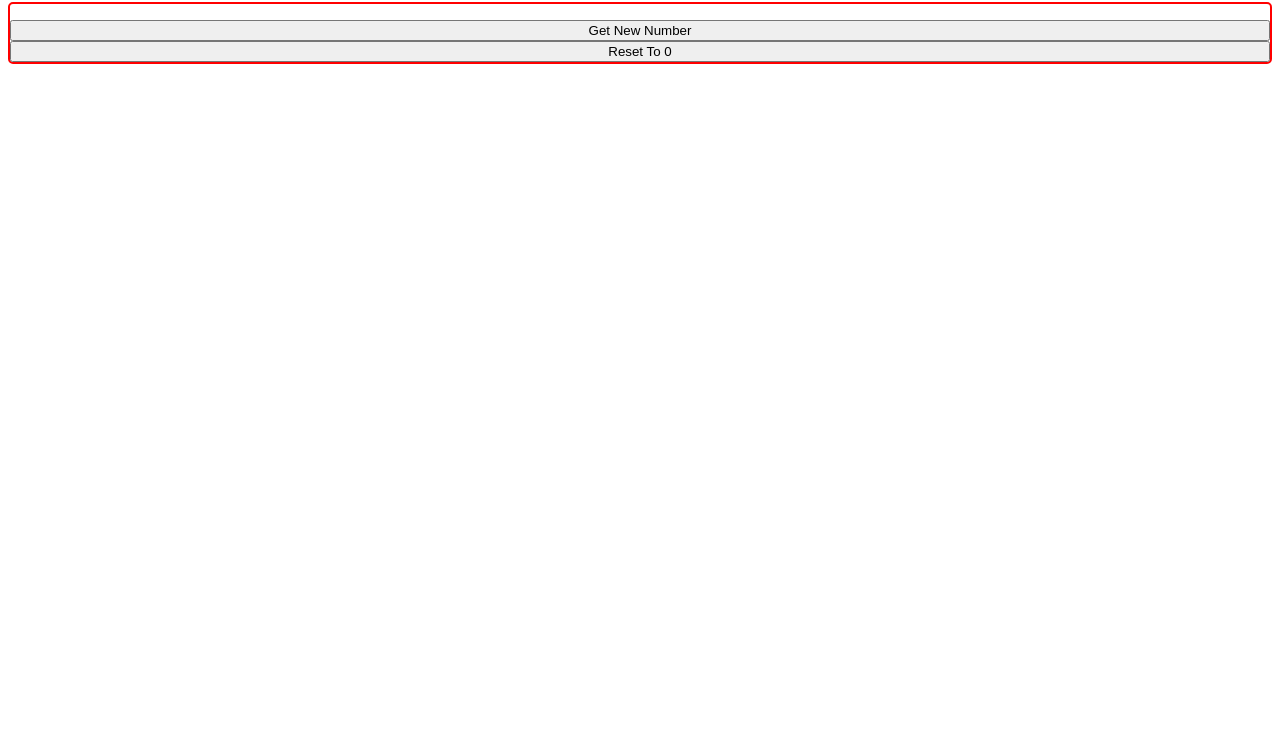
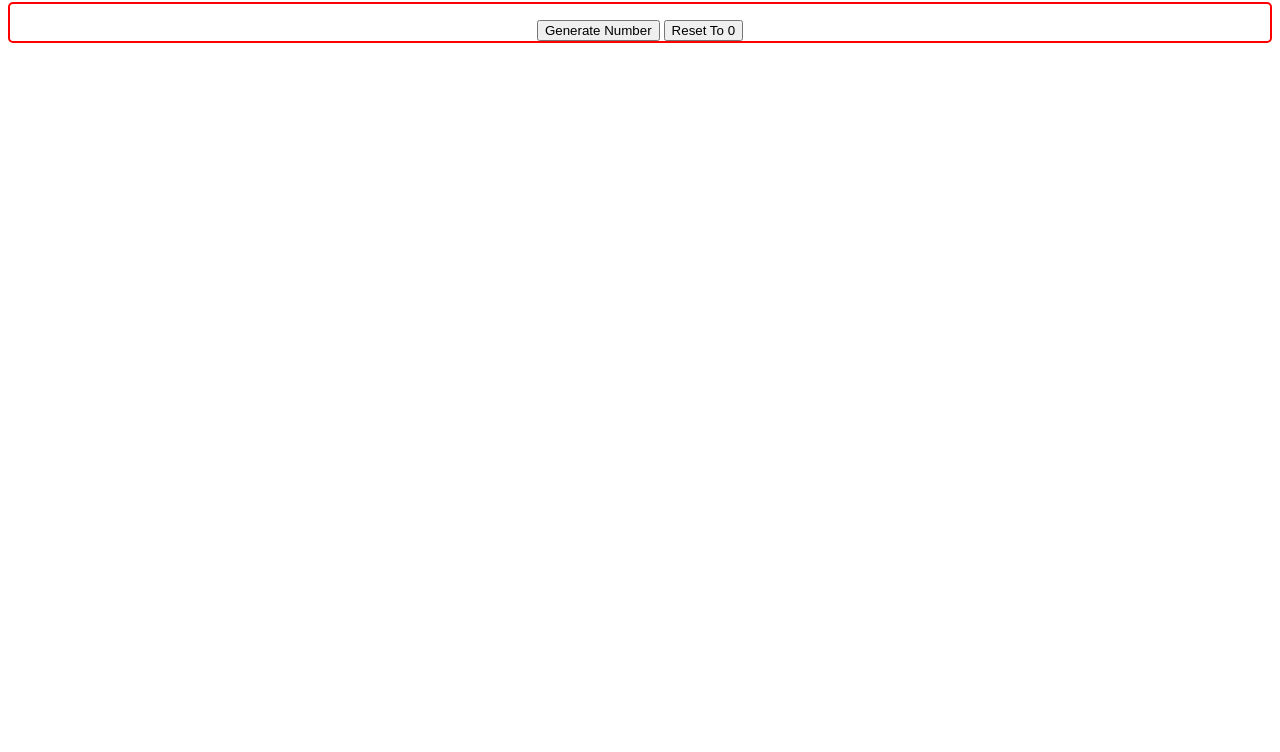
Before and after one commit to Moh-alshaibi/RandomNumberGenerator-1.0, a plain HTML site: page index.html in a window 1280 px wide. Shown: the part 48-800 px from the top of the page. Drawn offline with Linux system fonts and the light colour scheme.

Commit message:
Deleted div

```diff
--- a/index.html
+++ b/index.html
@@ -4,15 +4,14 @@
   <meta charset="UTF-8">
   <meta name="viewport" content="width=device-width, initial-scale=1.0">
   <link rel="stylesheet" href="./assets/css/index.css">
+  <title>Random Number Generator</title>
 </head>
 <body>
   <h1 class="header">Random Number Generator</h1>
   <div class="container">
     <p id="rNumber"></p>
-    <div class="buttons">
-      <button id="createNumber">Get New Number</button>
+      <button id="createNumber">Generate Number</button>
       <button id="numberZero">Reset To 0</button>
-    </div>
   </div>
   <script src="./assets/js/index.js"></script>
 </body>
```
